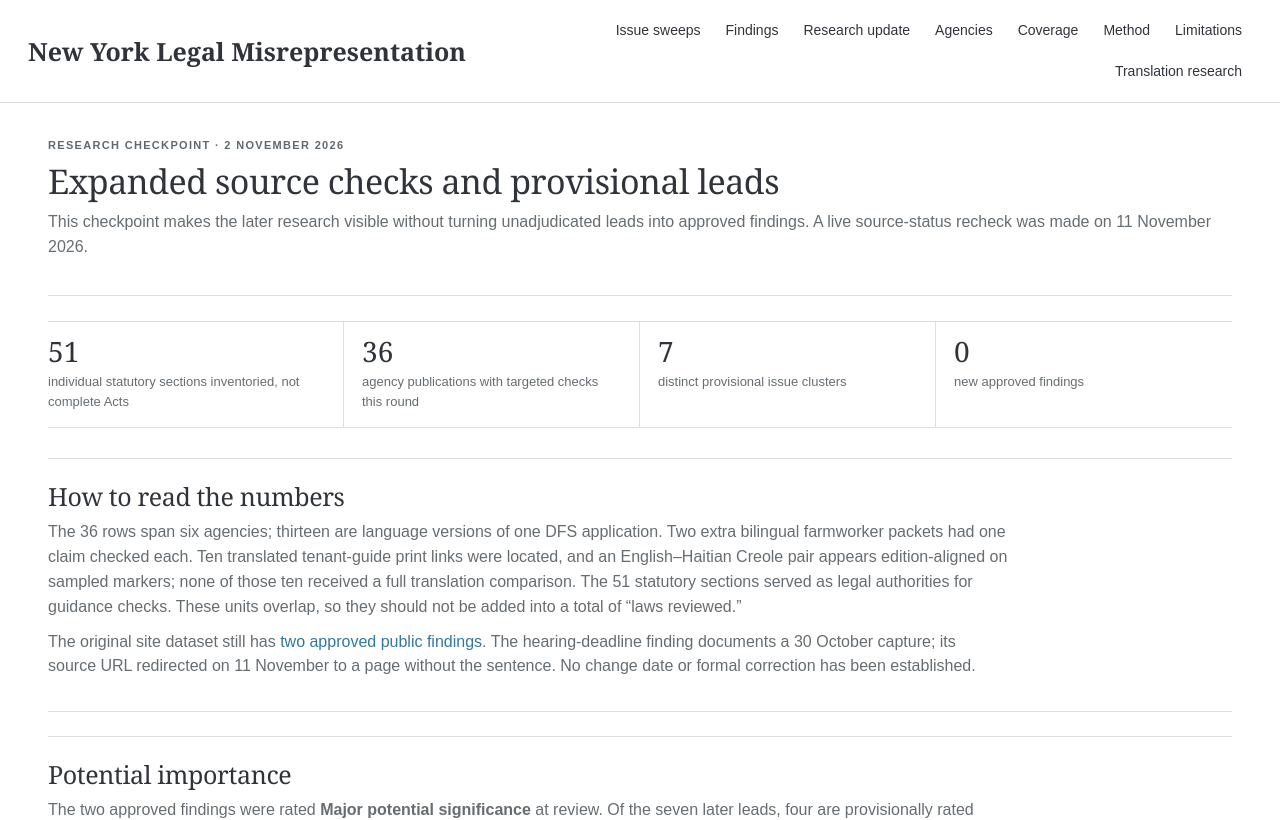
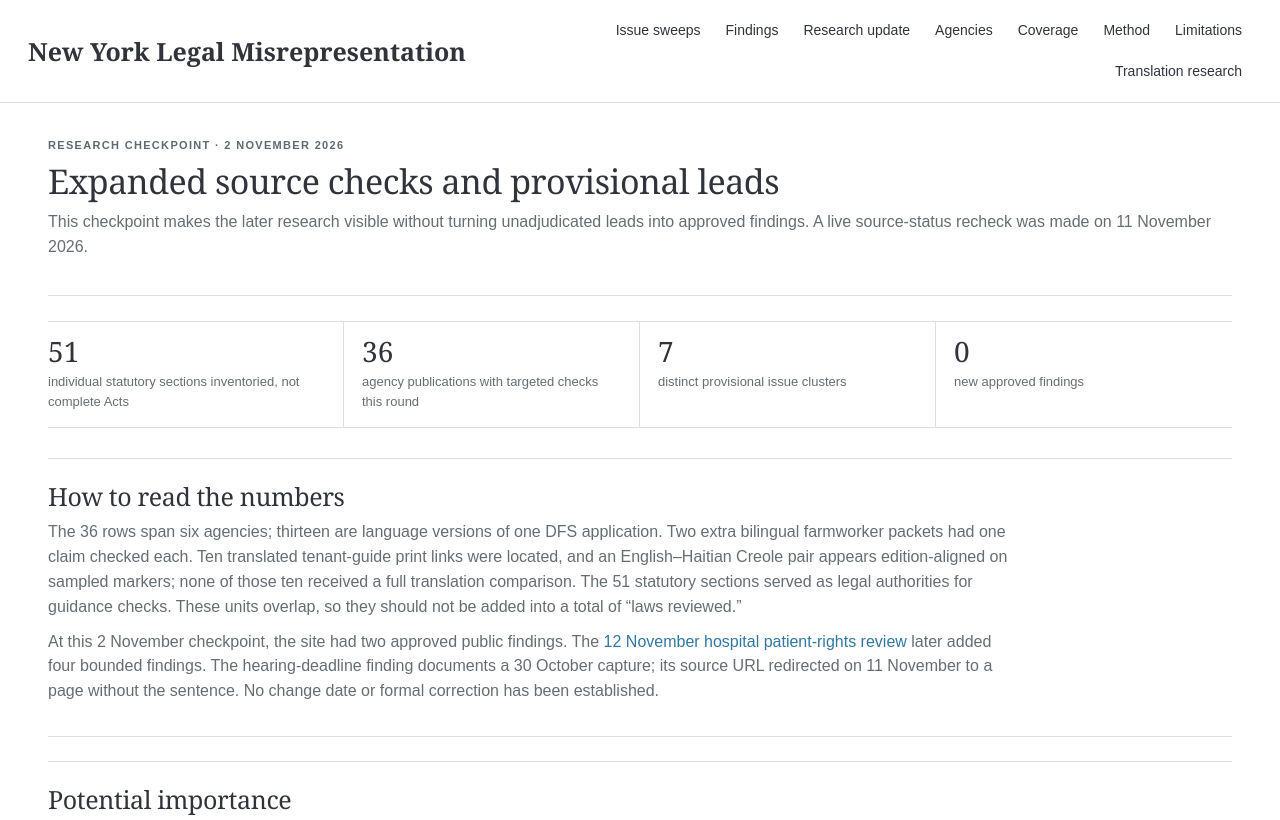
Before and after one commit to ae-oss/new-york-translation-inconsistencies, a Next.js app: page /research-update in a window 1280 px wide. Shown: the top 820 px of the page. Built offline with nearby package versions, Linux system fonts and the light colour scheme.

Commit message:
Date the earlier research checkpoint

```diff
--- a/src/app/research-update/page.tsx
+++ b/src/app/research-update/page.tsx
@@ -56,7 +56,7 @@ export default function ResearchUpdate() {
   return <main className="container main">
     <div className="page-heading"><div className="eyebrow">Research checkpoint · 2 November 2026</div><h1>Expanded source checks and provisional leads</h1><p>This checkpoint makes the later research visible without turning unadjudicated leads into approved findings. A live source-status recheck was made on 11 November 2026.</p></div>
     <div className="stat-strip"><div><strong>51</strong><span>individual statutory sections inventoried, not complete Acts</span></div><div><strong>36</strong><span>agency publications with targeted checks this round</span></div><div><strong>7</strong><span>distinct provisional issue clusters</span></div><div><strong>0</strong><span>new approved findings</span></div></div>
-    <section className="context-panel"><h2>How to read the numbers</h2><p>The 36 rows span six agencies; thirteen are language versions of one DFS application. Two extra bilingual farmworker packets had one claim checked each. Ten translated tenant-guide print links were located, and an English–Haitian Creole pair appears edition-aligned on sampled markers; none of those ten received a full translation comparison. The 51 statutory sections served as legal authorities for guidance checks. These units overlap, so they should not be added into a total of “laws reviewed.”</p><p>The original site dataset still has <Link href="/findings/">two approved public findings</Link>. The hearing-deadline finding documents a 30 October capture; its source URL redirected on 11 November to a page without the sentence. No change date or formal correction has been established.</p></section>
+    <section className="context-panel"><h2>How to read the numbers</h2><p>The 36 rows span six agencies; thirteen are language versions of one DFS application. Two extra bilingual farmworker packets had one claim checked each. Ten translated tenant-guide print links were located, and an English–Haitian Creole pair appears edition-aligned on sampled markers; none of those ten received a full translation comparison. The 51 statutory sections served as legal authorities for guidance checks. These units overlap, so they should not be added into a total of “laws reviewed.”</p><p>At this 2 November checkpoint, the site had two approved public findings. The <Link href="/issue-sweeps/hospital-patient-rights/">12 November hospital patient-rights review</Link> later added four bounded findings. The hearing-deadline finding documents a 30 October capture; its source URL redirected on 11 November to a page without the sentence. No change date or formal correction has been established.</p></section>
     <section className="context-panel"><h2>Potential importance</h2><p>The two approved findings were rated <strong>Major potential significance</strong> at review. Of the seven later leads, four are provisionally rated potentially major, one has a narrow potential effect, and two have no impact rating yet. One additional annual-report date error is limited. These are assessments of plausible effects, not measured incidence or proof that anyone lost wages, benefits, housing, or an appeal. The unemployment finding now concerns wording captured in October rather than a claim visible at its original URL today.</p></section>
     <section><div className="eyebrow">Independent challenge recorded · final review outstanding</div><h2>Seven research leads</h2><p className="muted">“Potentially major” means a plausible effect under stated facts, not a proven legal outcome. No individual reliance, denial, underpayment, or injury has been established.</p>{leads.map(lead => <article className="finding-card" key={lead.id} id={lead.id.toLowerCase()}><div className="eyebrow">{lead.id} · {lead.agency} · {lead.status}</div><h2>{lead.title}</h2><p className="muted">{lead.type} · {lead.rating}</p><p><strong>Observed:</strong> {lead.observed}</p><p><strong>Possible consequence:</strong> {lead.consequence}</p><p className="muted"><strong>What remains:</strong> {lead.limits}</p><p><a href={lead.source}>Agency publication ↗</a> · <a href={lead.law}>Governing law or rule ↗</a></p></article>)}</section>
     <section className="context-panel"><h2>Additional limited observation</h2><p>The Division of Human Rights FY2023–24 annual report gives two different years, 2024 and 2025, for the same complaint-rule transition. The statute and adjacent timeline support 2024. This appears to be an isolated historical-report date error, not a major current-guidance finding or a translation discrepancy. <a href="https://dhr.ny.gov/system/files/documents/2026/01/nys-dhr-sfy-2024-annual-report.pdf">Annual report ↗</a></p></section>
```
